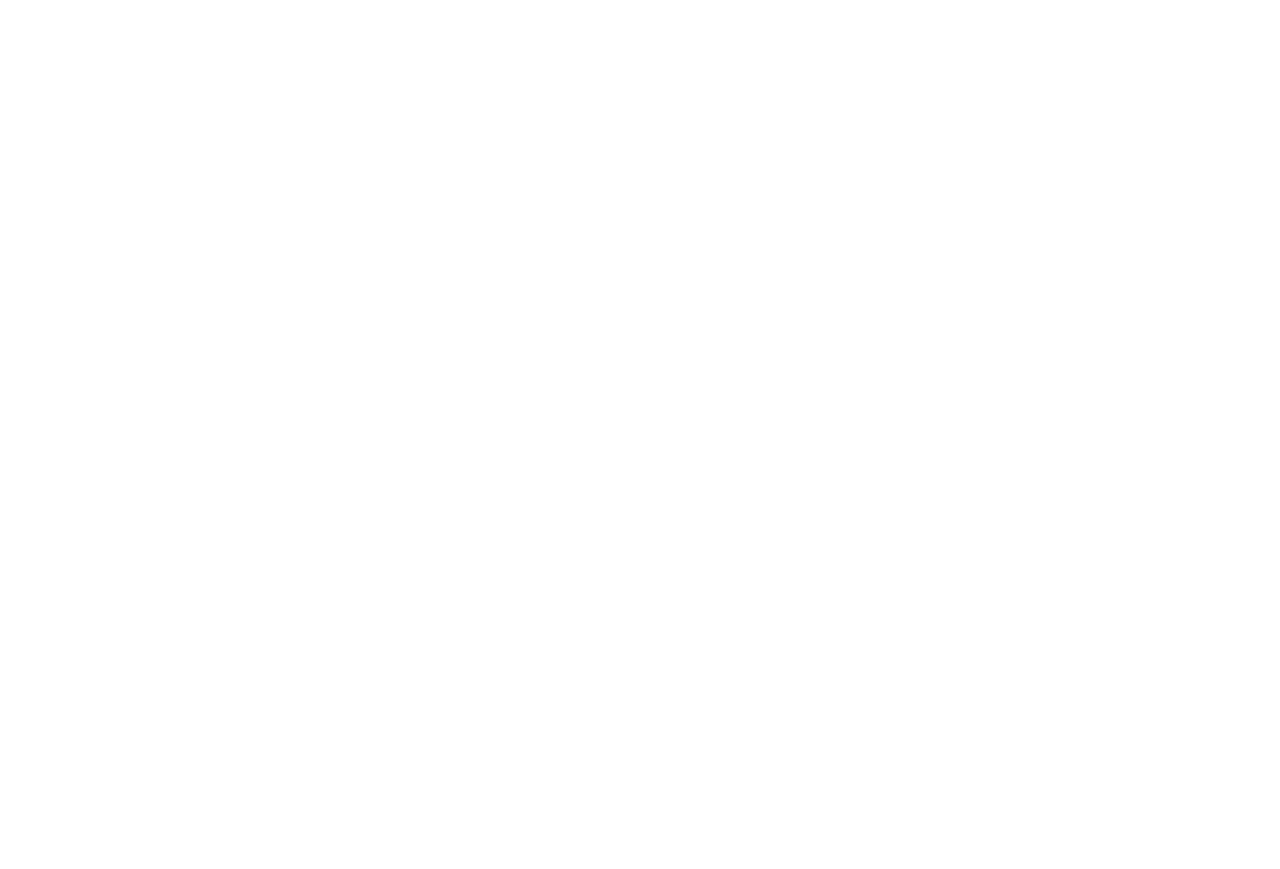
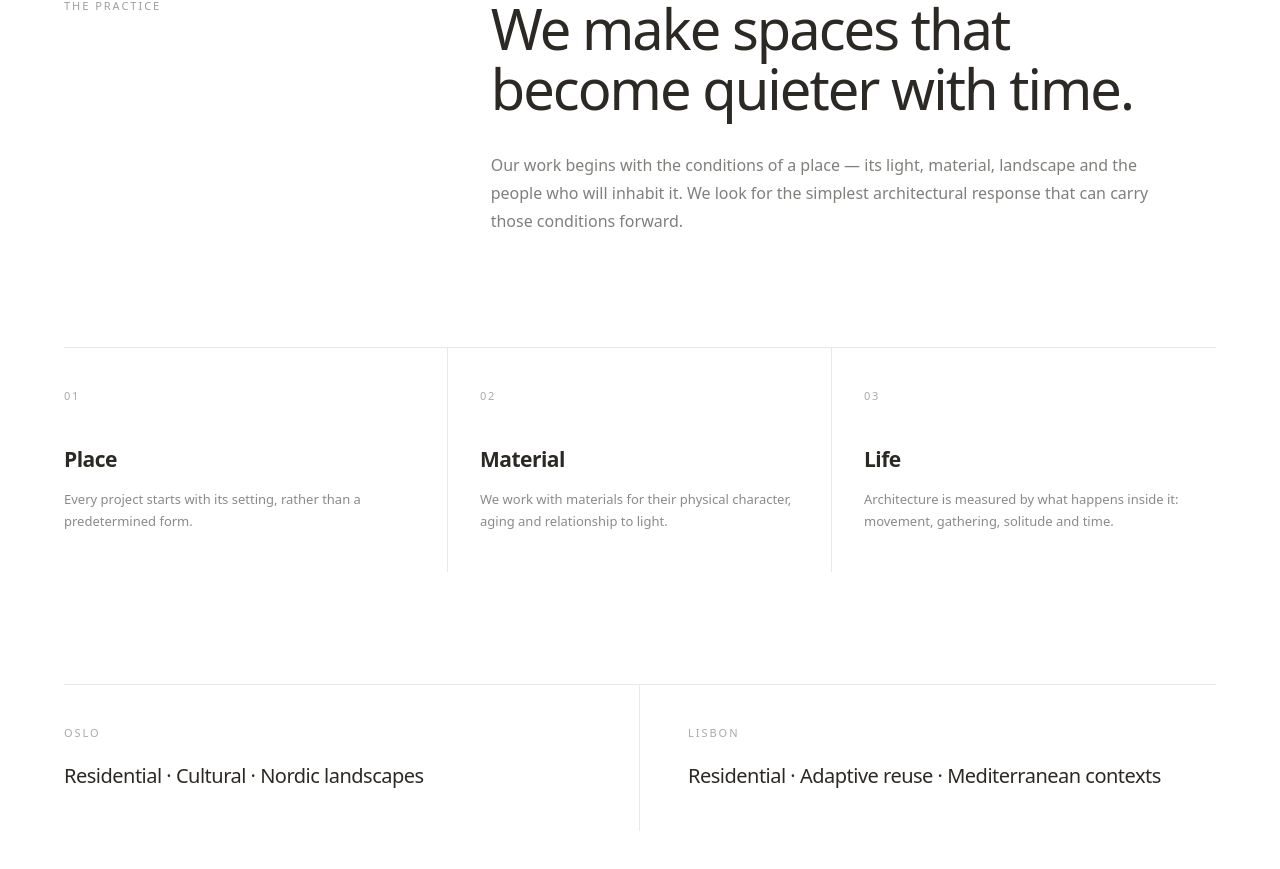
Before and after one commit to primyst/aria, a Next.js app: page /architecture in a window 1280 px wide. Shown: the part 3156-4025 px from the top of the page. Before the commit the page ends 3044 px from the top, so only its background shows below. Built offline with nearby package versions, Linux system fonts and the light colour scheme.

Commit message:
Build architecture practice section

```diff
--- a/app/architecture/page.tsx
+++ b/app/architecture/page.tsx
@@ -201,7 +201,94 @@
         </div>
       </section>
 
-      <div id="practice" className="h-px" />
+      {/* Practice */}
+      <section
+        id="practice"
+        className="w-full border-t border-[#2c2925]/10 px-5 py-20 sm:px-8 md:px-12 md:py-28 lg:px-16"
+      >
+        <div className="mx-auto max-w-[1440px]">
+          <div className="grid gap-10 md:grid-cols-[1fr_2fr] md:gap-16">
+            <div className="text-[11px] font-medium tracking-[0.18em] text-[#2c2925]/45">
+              THE PRACTICE
+            </div>
+
+            <div>
+              <motion.h2
+                initial={{ opacity: 0, y: 24 }}
+                whileInView={{ opacity: 1, y: 0 }}
+                viewport={{ once: true, amount: 0.2 }}
+                transition={{ duration: 0.7, ease }}
+                className="max-w-4xl text-[34px] leading-[1.08] tracking-[-0.035em] sm:text-[44px] md:text-[56px]"
+              >
+                We make spaces that become quieter with time.
+              </motion.h2>
+
+              <motion.p
+                initial={{ opacity: 0, y: 18 }}
+                whileInView={{ opacity: 1, y: 0 }}
+                viewport={{ once: true, amount: 0.2 }}
+                transition={{ duration: 0.7, delay: 0.08, ease }}
+                className="mt-8 max-w-2xl text-[15px] leading-[1.75] text-[#2c2925]/60 md:text-[16px]"
+              >
+                Our work begins with the conditions of a place — its light,
+                material, landscape and the people who will inhabit it. We look
+                for the simplest architectural response that can carry those
+                conditions forward.
+              </motion.p>
+            </div>
+          </div>
+
+          <div className="mt-20 border-t border-[#2c2925]/10 md:mt-28">
+            <div className="grid md:grid-cols-3">
+              {[
+                ["01", "Place", "Every project starts with its setting, rather than a predetermined form."],
+                ["02", "Material", "We work with materials for their physical character, aging and relationship to light."],
+                ["03", "Life", "Architecture is measured by what happens inside it: movement, gathering, solitude and time."],
+              ].map(([number, title, body], index) => (
+                <motion.div
+                  key={number}
+                  initial={{ opacity: 0, y: 18 }}
+                  whileInView={{ opacity: 1, y: 0 }}
+                  viewport={{ once: true, amount: 0.2 }}
+                  transition={{ duration: 0.6, delay: index * 0.08, ease }}
+                  className="border-b border-[#2c2925]/10 py-8 md:border-b-0 md:border-r md:px-8 md:py-10 first:md:pl-0 last:md:border-r-0 last:md:pr-0"
+                >
+                  <p className="text-[11px] tracking-[0.16em] text-[#2c2925]/40">{number}</p>
+                  <h3 className="mt-10 text-[21px] font-semibold tracking-tight">{title}</h3>
+                  <p className="mt-3 max-w-sm text-[13px] leading-[1.7] text-[#2c2925]/55">{body}</p>
+                </motion.div>
+              ))}
+            </div>
+          </div>
+
+          <div className="mt-20 border-t border-[#2c2925]/10 md:mt-28">
+            <div className="grid md:grid-cols-2">
+              <motion.div
+                initial={{ opacity: 0, x: -18 }}
+                whileInView={{ opacity: 1, x: 0 }}
+                viewport={{ once: true, amount: 0.2 }}
+                transition={{ duration: 0.7, ease }}
+                className="border-b border-[#2c2925]/10 py-8 md:border-b-0 md:border-r md:py-10 md:pr-12"
+              >
+                <p className="text-[11px] font-medium tracking-[0.18em] text-[#2c2925]/40">OSLO</p>
+                <p className="mt-5 text-[20px] tracking-tight">Residential · Cultural · Nordic landscapes</p>
+              </motion.div>
+
+              <motion.div
+                initial={{ opacity: 0, x: 18 }}
+                whileInView={{ opacity: 1, x: 0 }}
+                viewport={{ once: true, amount: 0.2 }}
+                transition={{ duration: 0.7, delay: 0.08, ease }}
+                className="py-8 md:py-10 md:pl-12"
+              >
+                <p className="text-[11px] font-medium tracking-[0.18em] text-[#2c2925]/40">LISBON</p>
+                <p className="mt-5 text-[20px] tracking-tight">Residential · Adaptive reuse · Mediterranean contexts</p>
+              </motion.div>
+            </div>
+          </div>
+        </div>
+      </section>
+
       <div id="journal" className="h-px" />
       <div id="contact" className="h-px" />
     </main>
```
